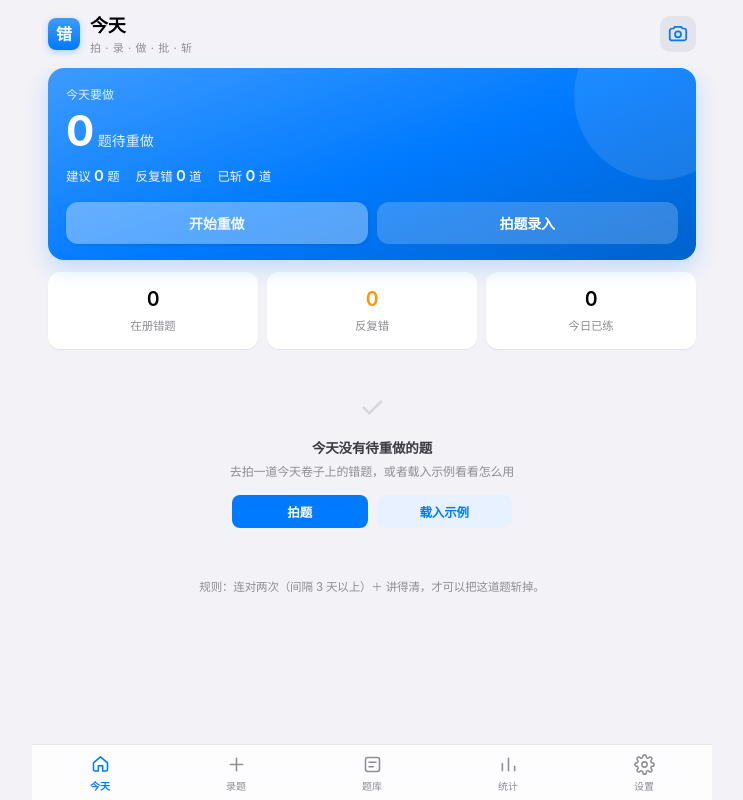
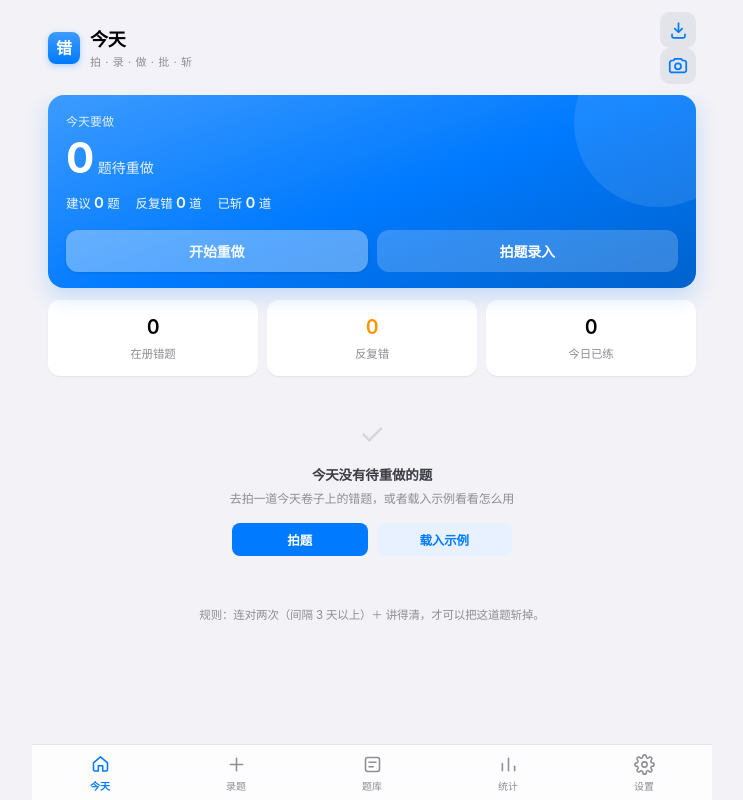
Before and after one commit to ghbigcat/cuotiben, a plain HTML site: page index.html in a window 1280 px wide. Shown: the whole page, without its empty margins (268-1011 px from the left). Drawn offline with Linux system fonts and the light colour scheme.

Commit message:
备份入口前置：顶栏常驻按钮 + 首页到期提醒 + 设置页置顶卡片

```diff
--- a/index.html
+++ b/index.html
@@ -25,12 +25,21 @@
         <p id="pageSub">拍 · 录 · 做 · 批 · 斩</p>
       </div>
     </div>
+    <div class="top-actions">
+      <button class="icon-btn" id="btnBackup" title="导出备份" aria-label="导出备份">
+        <svg viewBox="0 0 24 24" width="21" height="21" fill="none" stroke="currentColor" stroke-width="1.9" stroke-linecap="round" stroke-linejoin="round">
+          <path d="M12 3.6v10.2"/>
+          <path d="M7.8 9.8 12 14l4.2-4.2"/>
+          <path d="M4.6 16.4v2.2a1.8 1.8 0 0 0 1.8 1.8h11.2a1.8 1.8 0 0 0 1.8-1.8v-2.2"/>
+        </svg>
+      </button>
       <button class="icon-btn" id="btnQuickAdd" title="拍照录题" aria-label="拍照录题">
         <svg viewBox="0 0 24 24" width="22" height="22" fill="none" stroke="currentColor" stroke-width="1.9" stroke-linecap="round" stroke-linejoin="round">
           <path d="M3 8.5A2.5 2.5 0 0 1 5.5 6h1.7l1.1-1.7h7.4L16.8 6h1.7A2.5 2.5 0 0 1 21 8.5v8A2.5 2.5 0 0 1 18.5 19h-13A2.5 2.5 0 0 1 3 16.5z"/>
           <circle cx="12" cy="12.4" r="3.3"/>
         </svg>
       </button>
+    </div>
   </header>
 
   <main id="main">
```
Lines whose indentation alone changed are shown as unchanged.
